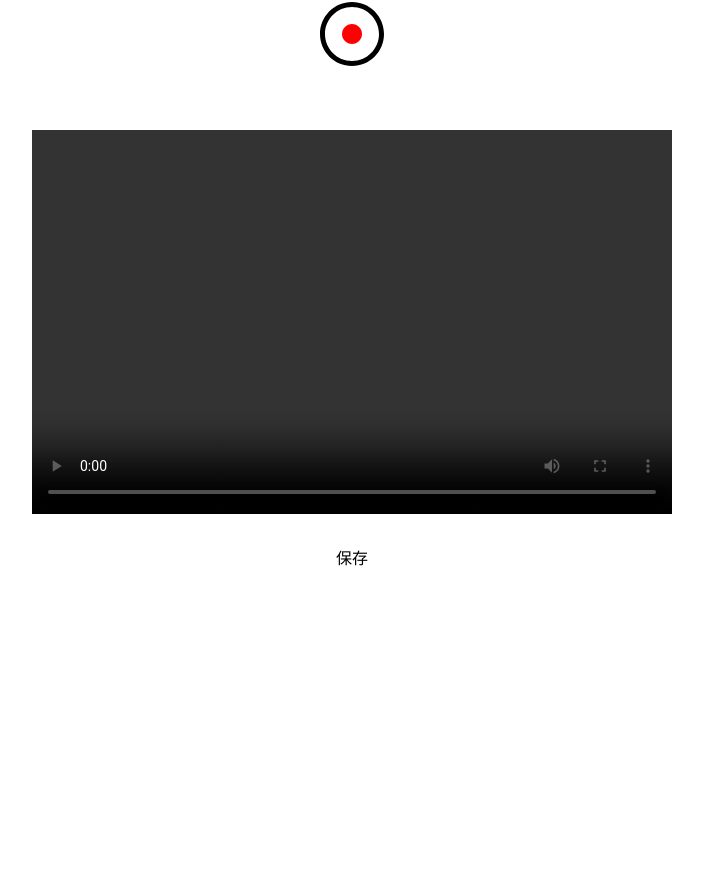
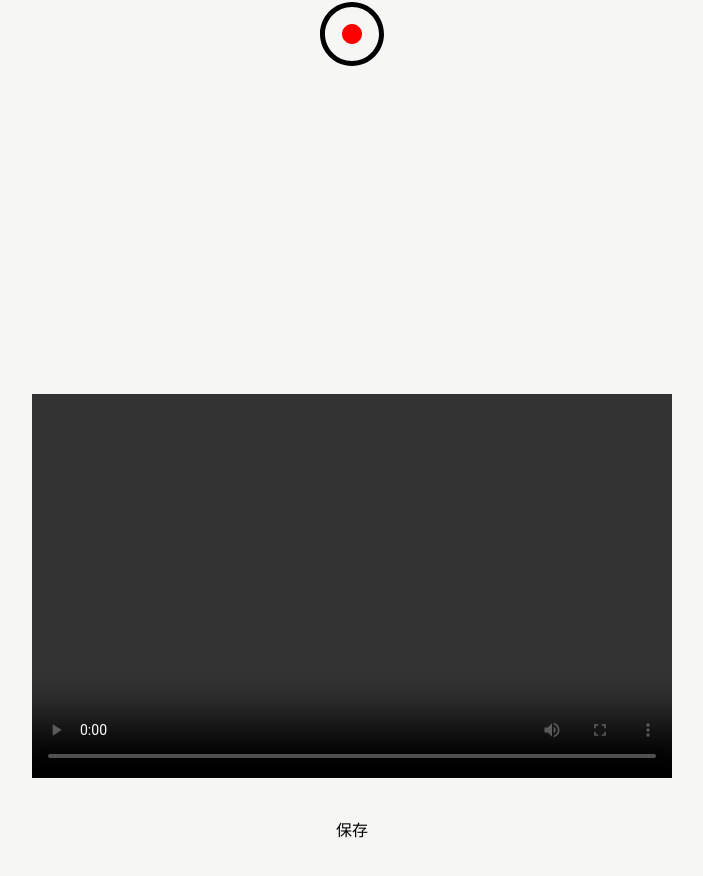
Before and after one commit to mkan0141/Fukuro, a Nuxt app: page / in a window 1280 px wide. Shown: the part 510-1386 px from the top of the page, without its empty margins (288-991 px from the left). Before the commit the page ends 1080 px from the top, so only its background shows below. Built offline with nearby package versions, Linux system fonts and the light colour scheme.

Commit message:
Update: ページ内リンクを貼ってをいい感じに表示させた

```diff
--- a/layouts/default.vue
+++ b/layouts/default.vue
@@ -1,5 +1,5 @@
 <template>
-  <div>
+  <div class="bg-grey">
     <nuxt />
   </div>
 </template>
@@ -15,6 +15,11 @@ html {
   -moz-osx-font-smoothing: grayscale;
   -webkit-font-smoothing: antialiased;
   box-sizing: border-box;
+  scroll-behavior: smooth;
+}
+
+body {
+  background-color: #F6F6F4;
 }
 
 *,
--- a/pages/index.vue
+++ b/pages/index.vue
@@ -1,5 +1,6 @@
 <template>
   <div>
+    <div class="w-screen h-screen">
       <div class="flex justify-center mt-16">
         <div v-if="this.stream===undefined" class="bg-white screen">
         </div>
@@ -11,11 +12,14 @@
         <button v-if="this.stream === undefined" @click="recordStart"><img src="~/assets/svg/rec.svg" class="h-16 w-13"></button>
         <button v-else @click="recordStop"><img src="~/assets/svg/stop.svg" class="h-16 w-13"></button>
       </div>
-    <div class="flex justify-center mt-16">
+    </div>
+    <div class="w-screen h-screen" id="result">
+      <div class="flex justify-center pt-10">
           <video class="screen" :src="this.download_url" type="video/webm" controls></video>
       </div>
-    <div class="flex justify-center mt-8">
+      <div class="flex justify-center mt-10">
         <a :href="this.download_url" download="rec.webm">保存</a>
+      </div>
     </div>
   </div>
 </template>
@@ -41,6 +45,7 @@ export default {
       if (!this.stream) {
         return
       }
+      console.log(this.stream)
       this.recorder = new MediaRecorder(this.stream, {
         mimeType : 'video/webm'
       })
@@ -56,7 +61,7 @@ export default {
       const blob = new Blob(this.recordedBlobs, { type: "video/webm" });
       const url = window.URL.createObjectURL(blob);
       this.download_url = url
-      console.log(url)
+      this.$router.push('#result')
     },
     onLoaded (event) {
       console.log(event)
```
Lines whose indentation alone changed are shown as unchanged.
